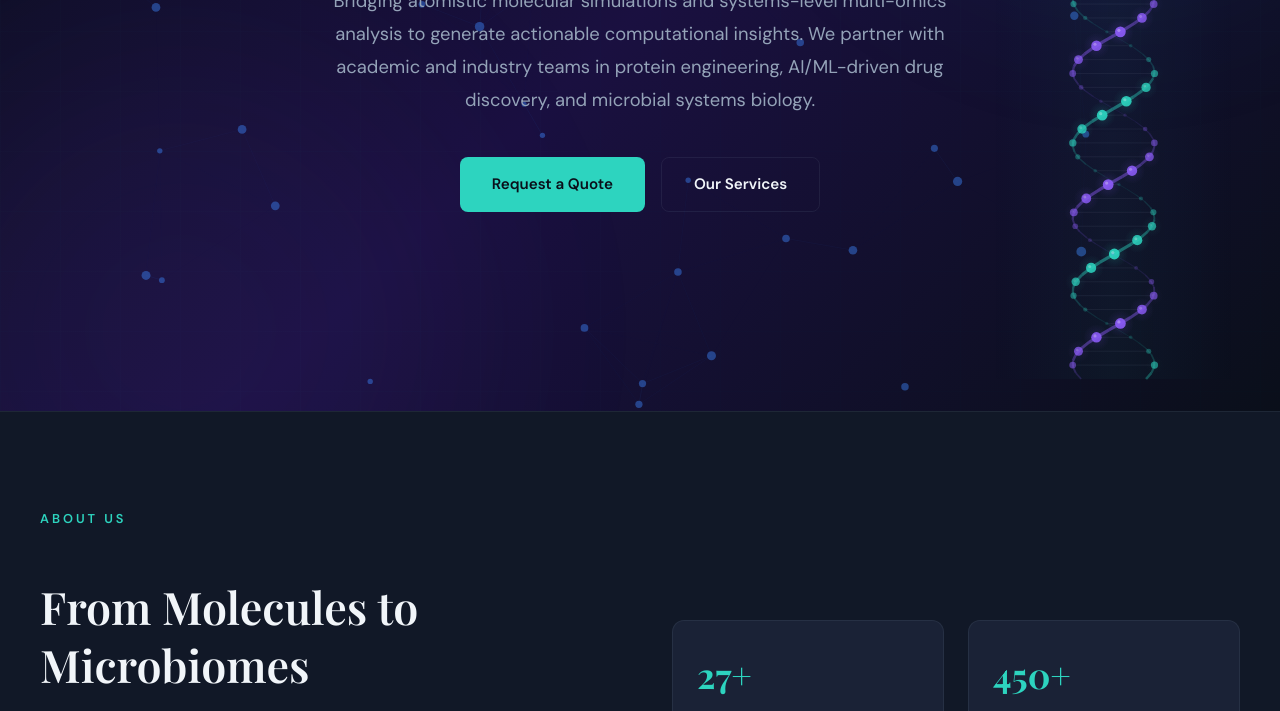
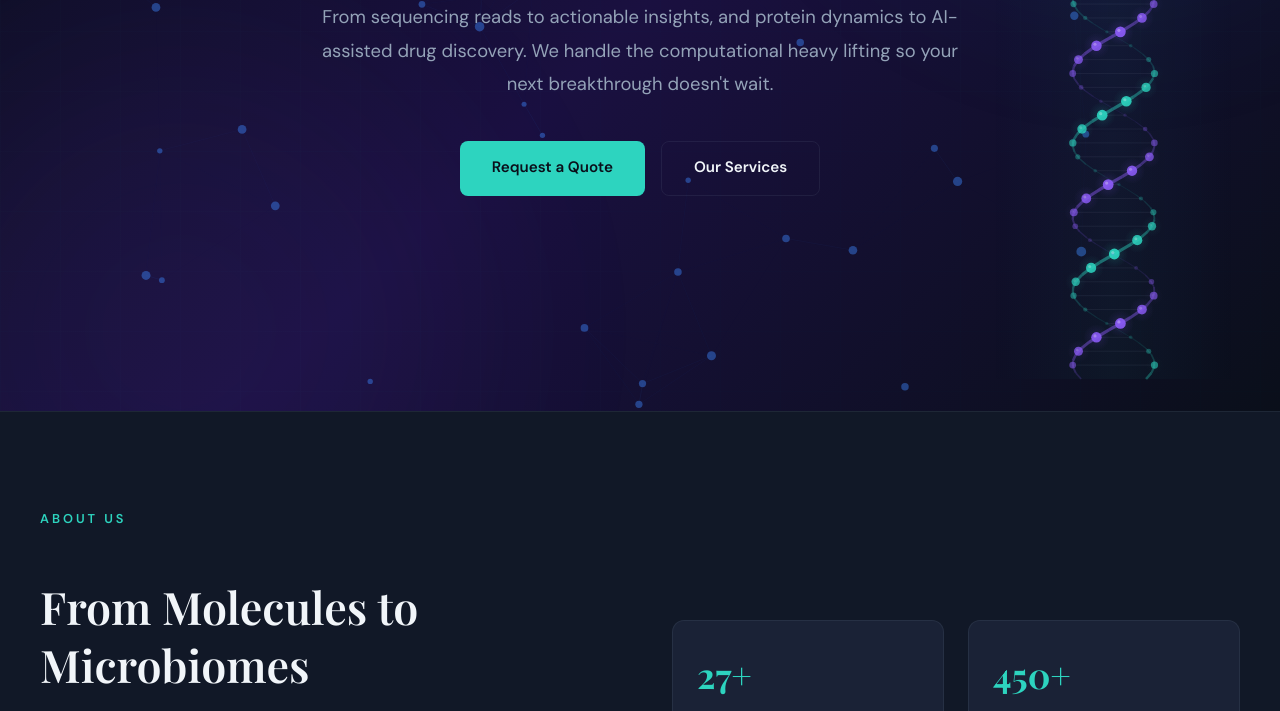
Before and after one commit to mannaomics/mannaomics.github.io, a plain HTML site: page index.html in a window 1280 px wide. Shown: the part 389-1100 px from the top of the page. Drawn offline with nearby package versions, Linux system fonts and the light colour scheme; animation ran at ten frames a second.

Commit message:
Update hero description
Co-Authored-By: Claude Sonnet 4.6 <noreply@anthropic.com>

```diff
--- a/index.html
+++ b/index.html
@@ -877,7 +877,7 @@ footer .logo {
   <div class="hero-content">
     <div class="hero-badge">Bioinformatics and Computational Biology Consulting</div>
     <h1>From <span class="highlight">Atoms</span> to <span class="highlight">Systems</span></h1>
-    <p>Bridging atomistic molecular simulations and systems-level multi-omics analysis to generate actionable computational insights. We partner with academic and industry teams in protein engineering, AI/ML-driven drug discovery, and microbial systems biology.</p>
+    <p>From sequencing reads to actionable insights, and protein dynamics to AI-assisted drug discovery. We handle the computational heavy lifting so your next breakthrough doesn't wait.</p>
     <div class="hero-cta">
       <a href="#contact" class="btn btn-primary">Request a Quote</a>
       <a href="#services" class="btn btn-outline">Our Services</a>
```
